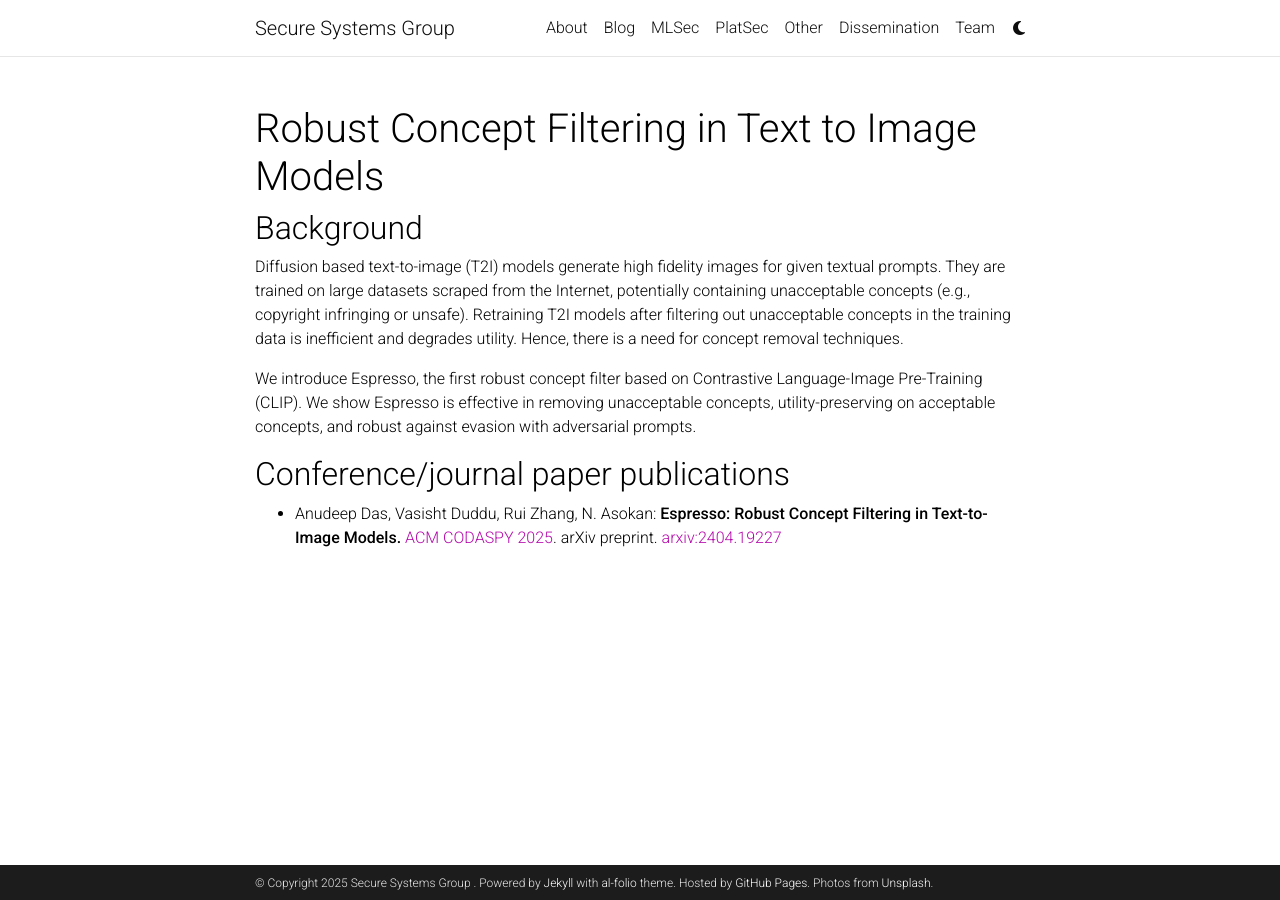
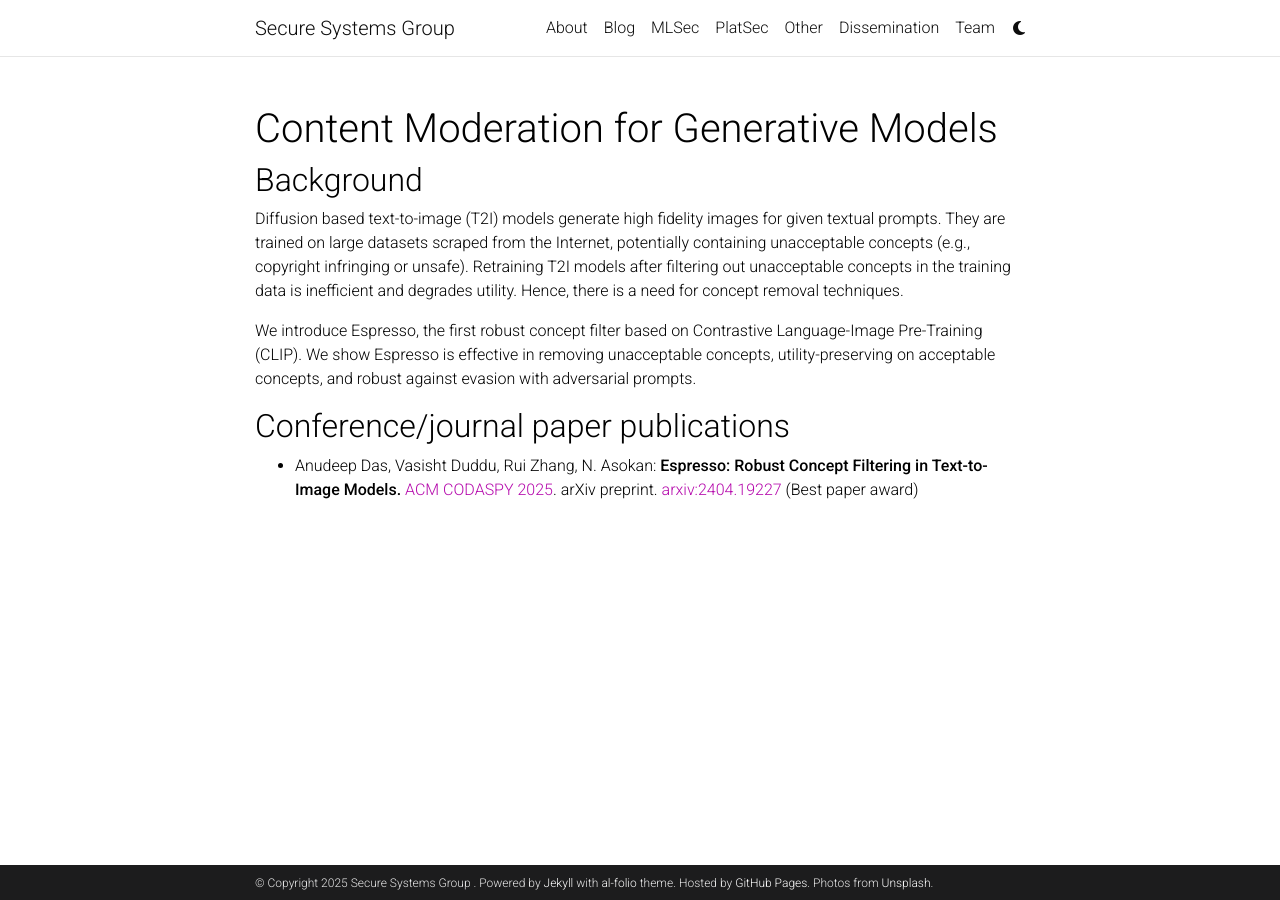
Before and after one commit to ssg-research/ssg-research.github.io, a Jekyll site: the page built from _projects/mlsec/conceptfilter.md, in a window 1280 px wide. Built offline with Jekyll 4.4.1, drawn with Linux system fonts in a browser that asks for light colours; comment, search, counter and statistics services are not loaded; a style sheet for code colours, icons or effects is not loaded.

Commit message:
Update conceptfilter.md

```diff
--- a/_projects/mlsec/conceptfilter.md
+++ b/_projects/mlsec/conceptfilter.md
@@ -3,11 +3,11 @@ layout: default
 permalink: /mlsec/conceptfilter
 nav: false
 horizontal: false
-title: Robust Concept Filtering in Text to Image Models
+title: Content Moderation for Generative Models
 ---
 
 
-# Robust Concept Filtering in Text to Image Models
+# Content Moderation for Generative Models
 
 ## Background
 
@@ -21,4 +21,4 @@ We show Espresso is effective in removing unacceptable concepts, utility-preserv
 
 ## Conference/journal paper publications
 
-- Anudeep Das, Vasisht Duddu, Rui Zhang, N. Asokan: **Espresso: Robust Concept Filtering in Text-to-Image Models.** [ACM CODASPY 2025](https://www.codaspy.org/2025/). arXiv preprint. [arxiv:2404.19227](https://arxiv.org/abs/2404.19227)
+- Anudeep Das, Vasisht Duddu, Rui Zhang, N. Asokan: **Espresso: Robust Concept Filtering in Text-to-Image Models.** [ACM CODASPY 2025](https://www.codaspy.org/2025/). arXiv preprint. [arxiv:2404.19227](https://arxiv.org/abs/2404.19227) (Best paper award)
```
